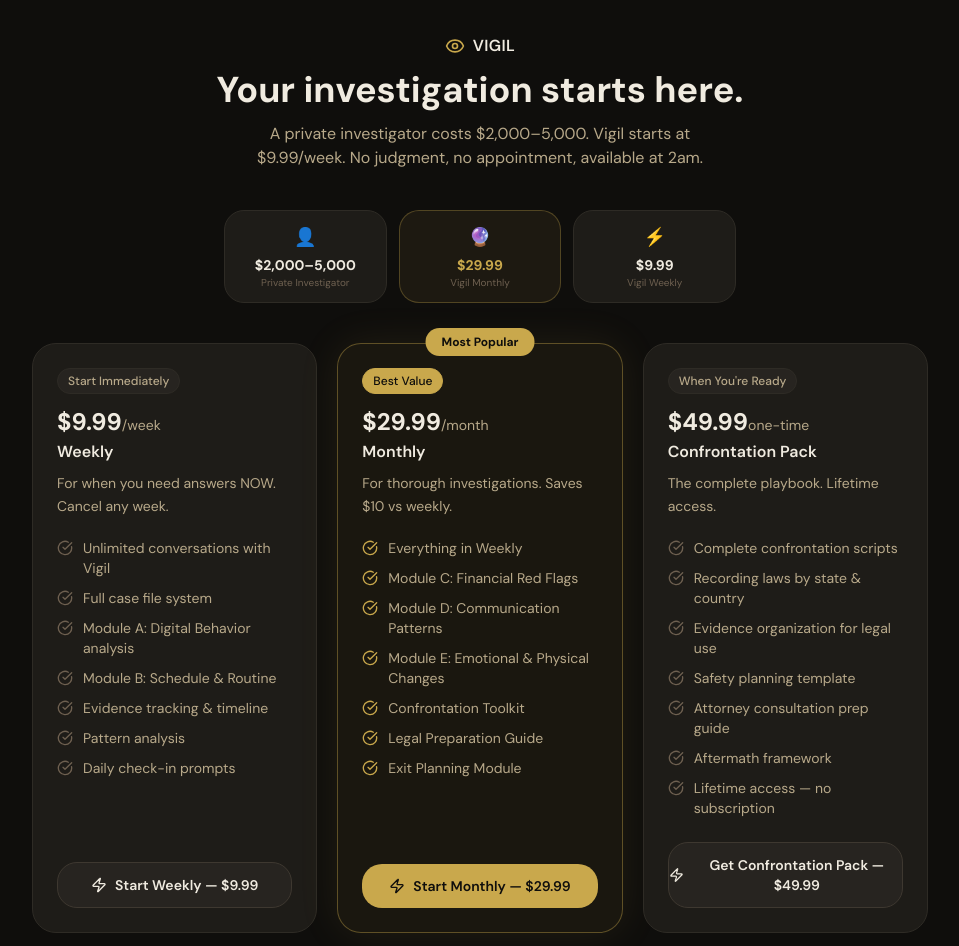
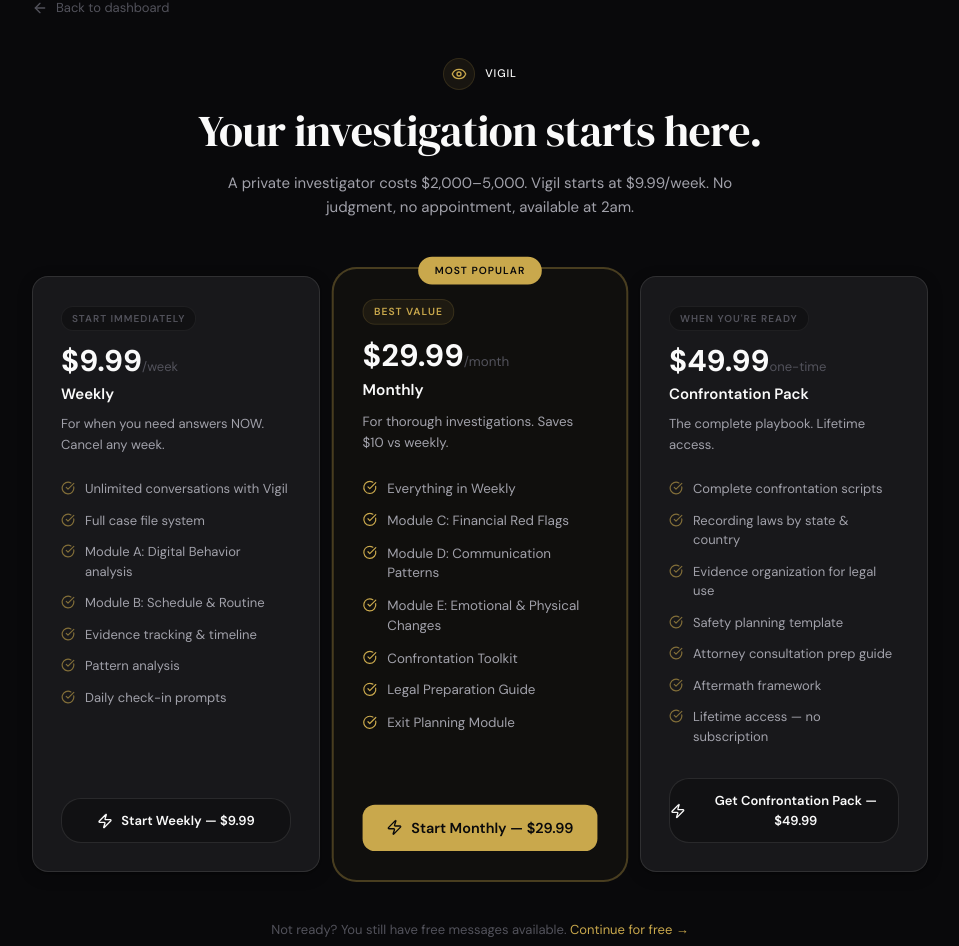
Before and after one commit to satoshi891102/catch-agent, a Next.js app: page /pricing in a window 1280 px wide. Shown: the part 66-1012 px from the top of the page, without its empty margins (160-1119 px from the left). Built offline with nearby package versions, Linux system fonts and the light colour scheme.

Commit message:
Phase 8: Pricing page redesign — CSS variables, FadeIn animations, refined typography

```diff
--- a/app/pricing/page.tsx
+++ b/app/pricing/page.tsx
@@ -1,9 +1,25 @@
 'use client'
 
-import { useState } from 'react'
+import { useState, useRef } from 'react'
 import Link from 'next/link'
-import { motion } from 'framer-motion'
+import { motion, useInView } from 'framer-motion'
 import { CheckCircle, Eye, ArrowLeft, Shield, Lock, Zap, Star } from 'lucide-react'
+
+function FadeIn({ children, className = '', delay = 0 }: { children: React.ReactNode; className?: string; delay?: number }) {
+  const ref = useRef(null)
+  const isInView = useInView(ref, { once: true, margin: '-40px' })
+  return (
+    <motion.div
+      ref={ref}
+      initial={{ opacity: 0, y: 20 }}
+      animate={isInView ? { opacity: 1, y: 0 } : { opacity: 0, y: 20 }}
+      transition={{ duration: 0.5, delay, ease: [0.25, 0.4, 0.25, 1] }}
+      className={className}
+    >
+      {children}
+    </motion.div>
+  )
+}
 
 const plans = [
   {
@@ -12,7 +28,6 @@
     price: 9.99,
     period: '/week',
     badge: 'Start Immediately',
-    badgeColor: 'text-[#b8a98a] bg-[#272420] border-[#2e2b25]',
     description: 'For when you need answers NOW. Cancel any week.',
     features: [
       'Unlimited conversations with Vigil',
@@ -32,7 +47,6 @@
     price: 29.99,
     period: '/month',
     badge: 'Best Value',
-    badgeColor: 'text-[#0f0e0c] bg-[#c9a84c] border-[#c9a84c]',
     description: 'For thorough investigations. Saves $10 vs weekly.',
     features: [
       'Everything in Weekly',
@@ -52,7 +66,6 @@
     price: 49.99,
     period: 'one-time',
     badge: 'When You\'re Ready',
-    badgeColor: 'text-[#b8a98a] bg-[#272420] border-[#2e2b25]',
     description: 'The complete playbook. Lifetime access.',
     features: [
       'Complete confrontation scripts',
@@ -108,117 +121,95 @@
   }
 
   return (
-    <div className="min-h-screen bg-[#0f0e0c] px-4 py-12">
+    <div className="min-h-screen bg-[var(--bg-primary)] px-6 py-16">
       <div className="max-w-4xl mx-auto">
 
-        {/* Back link */}
         <Link
           href="/demo"
-          className="inline-flex items-center gap-2 text-sm text-[#6e6050] hover:text-[#b8a98a] mb-8 transition-colors"
+          className="inline-flex items-center gap-2 text-[13px] text-[var(--text-muted)] hover:text-[var(--text-secondary)] mb-10 transition-colors"
         >
           <ArrowLeft className="w-4 h-4" />
           Back to dashboard
         </Link>
 
-        {/* Header */}
         <motion.div
           initial={{ opacity: 0, y: 20 }}
           animate={{ opacity: 1, y: 0 }}
-          className="text-center mb-10"
+          className="text-center mb-14"
         >
-          <div className="flex items-center justify-center gap-2 mb-3">
-            <Eye className="w-5 h-5 text-[#c9a84c]" />
-            <span className="font-semibold text-[#f0ebe0] tracking-wide">VIGIL</span>
+          <div className="flex items-center justify-center gap-2.5 mb-4">
+            <div className="w-8 h-8 rounded-lg bg-[var(--vigil-gold)]/8 border border-[var(--vigil-gold)]/15 flex items-center justify-center">
+              <Eye className="w-4 h-4 text-[var(--vigil-gold)]" />
             </div>
-          <h1 className="text-3xl sm:text-4xl font-bold text-[#f0ebe0] mb-3">
+            <span className="label-sm text-[var(--text-primary)] tracking-[0.15em]">VIGIL</span>
+          </div>
+          <h1 className="display-lg text-[var(--text-primary)] mb-4">
             Your investigation starts here.
           </h1>
-          <p className="text-[#b8a98a] max-w-lg mx-auto">
+          <p className="text-[15px] text-[var(--text-secondary)] max-w-lg mx-auto leading-relaxed">
             A private investigator costs $2,000–5,000. Vigil starts at $9.99/week.
             No judgment, no appointment, available at 2am.
           </p>
         </motion.div>
 
         {error && (
-          <div className="max-w-lg mx-auto mb-6 p-4 bg-red-500/10 border border-red-500/20 rounded-xl">
-            <p className="text-sm text-red-400 text-center">{error}</p>
+          <div className="max-w-lg mx-auto mb-8 p-4 bg-red-500/8 border border-red-500/15 rounded-xl">
+            <p className="text-[13px] text-red-400 text-center">{error}</p>
           </div>
         )}
 
-        {/* Comparison */}
-        <div className="grid grid-cols-3 gap-3 max-w-lg mx-auto mb-10 text-center">
-          {[
-            { label: 'Private Investigator', cost: '$2,000–5,000', icon: '👤' },
-            { label: 'Vigil Monthly', cost: '$29.99', icon: '🔮', highlight: true },
-            { label: 'Vigil Weekly', cost: '$9.99', icon: '⚡' },
-          ].map((item, i) => (
+        {/* Plans */}
+        <div className="grid grid-cols-1 md:grid-cols-3 gap-4 mb-12">
+          {plans.map((plan, i) => (
+            <FadeIn key={plan.id} delay={i * 0.08}>
               <div
-              key={i}
-              className={`p-3 rounded-xl border text-center ${
-                item.highlight
-                  ? 'bg-[#c9a84c]/8 border-[#c9a84c]/30'
-                  : 'bg-[#1e1c18] border-[#2e2b25]'
-              }`}
-            >
-              <div className="text-lg mb-1">{item.icon}</div>
-              <div className={`text-sm font-bold ${item.highlight ? 'text-[#c9a84c]' : 'text-[#f0ebe0]'}`}>
-                {item.cost}
-              </div>
-              <div className="text-[10px] text-[#6e6050]">{item.label}</div>
-            </div>
-          ))}
-        </div>
-
-        {/* Plans */}
-        <div className="grid grid-cols-1 md:grid-cols-3 gap-5 mb-10">
-          {plans.map((plan, i) => (
-            <motion.div
-              key={plan.id}
-              initial={{ opacity: 0, y: 24 }}
-              animate={{ opacity: 1, y: 0 }}
-              transition={{ delay: i * 0.1 }}
-              className={`relative flex flex-col p-6 rounded-2xl border ${
+                className={`relative flex flex-col p-7 rounded-2xl border h-full ${
                   plan.highlighted
-                  ? 'bg-[#c9a84c]/6 border-[#c9a84c]/40 shadow-[0_0_40px_rgba(201,168,76,0.1)]'
-                  : 'bg-[#1e1c18] border-[#2e2b25]'
+                    ? 'bg-[var(--vigil-gold)]/[0.04] border-2 border-[var(--vigil-gold)]/30 shadow-glow md:scale-[1.03]'
+                    : 'vigil-card'
                 }`}
               >
                 {plan.highlighted && (
-                <div className="absolute -top-4 left-1/2 -translate-x-1/2 bg-[#c9a84c] text-[#0f0e0c] text-xs font-bold px-4 py-1.5 rounded-full">
-                  Most Popular
+                  <div className="absolute -top-3 left-1/2 -translate-x-1/2 bg-[var(--vigil-gold)] text-[var(--bg-primary)] label-xs px-4 py-1.5 rounded-full">
+                    MOST POPULAR
                   </div>
                 )}
 
-              <div className="mb-5">
-                <span className={`inline-block text-xs font-medium px-2.5 py-1 rounded-full border mb-3 ${plan.badgeColor}`}>
+                <div className="mb-6">
+                  <span className={`inline-block label-xs px-2.5 py-1 rounded-md border mb-3 ${
+                    plan.highlighted
+                      ? 'text-[var(--vigil-gold)] bg-[var(--vigil-gold)]/8 border-[var(--vigil-gold)]/15'
+                      : 'text-[var(--text-muted)] bg-[var(--bg-elevated)] border-[var(--border-subtle)]'
+                  }`}>
                     {plan.badge}
                   </span>
-                <div className="text-2xl font-bold text-[#f0ebe0]">
+                  <div className="text-3xl font-bold text-[var(--text-primary)]">
                     ${plan.price}
-                  <span className="text-sm font-normal text-[#b8a98a]">{plan.period}</span>
+                    <span className="text-[13px] font-normal text-[var(--text-muted)]">{plan.period}</span>
                   </div>
-                <div className="text-base font-semibold text-[#f0ebe0] mt-0.5">{plan.name}</div>
-                <p className="text-sm text-[#b8a98a] mt-2 leading-relaxed">{plan.description}</p>
+                  <div className="text-[15px] font-semibold text-[var(--text-primary)] mt-1">{plan.name}</div>
+                  <p className="text-[13px] text-[var(--text-secondary)] mt-2 leading-relaxed">{plan.description}</p>
                 </div>
 
-              <ul className="space-y-2.5 mb-6 flex-1">
+                <ul className="space-y-3 mb-8 flex-1">
                   {plan.features.map((feature, j) => (
-                  <li key={j} className="flex items-start gap-2.5 text-sm">
-                    <CheckCircle className={`w-4 h-4 mt-0.5 shrink-0 ${
-                      plan.highlighted ? 'text-[#c9a84c]' : 'text-[#6e6050]'
+                    <li key={j} className="flex items-start gap-2.5 text-[13px]">
+                      <CheckCircle className={`w-3.5 h-3.5 mt-0.5 shrink-0 ${
+                        plan.highlighted ? 'text-[var(--vigil-gold)]' : 'text-[var(--vigil-gold)]/60'
                       }`} />
-                    <span className="text-[#b8a98a]">{feature}</span>
+                      <span className="text-[var(--text-secondary)]">{feature}</span>
                     </li>
                   ))}
                 </ul>
 
-              <button
+                <motion.button
+                  whileTap={{ scale: 0.97 }}
                   onClick={() => handleCheckout(plan.id)}
                   disabled={loading === plan.id}
-                className={`w-full py-3 rounded-xl font-semibold text-sm transition-all disabled:opacity-60 flex items-center justify-center gap-2 ${
+                  className={`w-full py-3 rounded-xl font-semibold text-[13px] transition-all disabled:opacity-60 flex items-center justify-center gap-2 ${
                     plan.highlighted
-                    ? 'bg-[#c9a84c] text-[#0f0e0c] hover:bg-[#e0c070] hover:shadow-[0_0_20px_rgba(201,168,76,0.3)]'
-                    : 'bg-[#272420] border border-[#3e3830] text-[#f0ebe0] hover:bg-[#2e2b25]'
+                      ? 'btn-gold'
+                      : 'bg-[var(--bg-elevated)] border border-[var(--border-default)] text-[var(--text-primary)] hover:border-[var(--border-strong)]'
                   }`}
                 >
                   {loading === plan.id ? (
@@ -229,16 +220,17 @@
                       {plan.cta}
                     </>
                   )}
-              </button>
-            </motion.div>
+                </motion.button>
+              </div>
+            </FadeIn>
           ))}
         </div>
 
         {/* Free tier reminder */}
-        <div className="max-w-lg mx-auto text-center mb-10">
-          <p className="text-sm text-[#6e6050]">
+        <div className="max-w-lg mx-auto text-center mb-12">
+          <p className="text-[13px] text-[var(--text-muted)]">
             Not ready? You still have free messages available.{' '}
-            <Link href="/demo/chat" className="text-[#c9a84c] hover:text-[#e0c070]">
+            <Link href="/demo/chat" className="text-[var(--vigil-gold)] hover:text-[var(--vigil-gold-light)] transition-colors">
               Continue for free →
             </Link>
           </p>
@@ -252,16 +244,16 @@
             { icon: <Eye className="w-4 h-4" />, title: '100% private', desc: 'Your data is yours' },
             { icon: <Star className="w-4 h-4" />, title: 'Instant access', desc: 'Start right away' },
           ].map((item, i) => (
-            <div key={i} className="flex flex-col items-center gap-1 p-3 bg-[#1e1c18] border border-[#2e2b25] rounded-xl text-center">
-              <div className="text-[#c9a84c]">{item.icon}</div>
-              <div className="text-xs font-medium text-[#f0ebe0]">{item.title}</div>
-              <div className="text-[10px] text-[#6e6050]">{item.desc}</div>
+            <div key={i} className="vigil-card flex flex-col items-center gap-1.5 p-5 text-center">
+              <div className="text-[var(--vigil-gold)]">{item.icon}</div>
+              <div className="text-[12px] font-medium text-[var(--text-primary)]">{item.title}</div>
+              <div className="text-[11px] text-[var(--text-muted)]">{item.desc}</div>
             </div>
           ))}
         </div>
 
-        <p className="text-center text-xs text-[#6e6050] mt-8 max-w-md mx-auto">
-          By subscribing, you agree to our <Link href="/terms" className="text-[#c9a84c] hover:underline">Terms of Service</Link> and <Link href="/privacy" className="text-[#c9a84c] hover:underline">Privacy Policy</Link>. Vigil provides guidance only — not legal, medical, or professional investigative advice.
+        <p className="text-center text-[11px] text-[var(--text-muted)] mt-10 max-w-md mx-auto leading-relaxed">
+          By subscribing, you agree to our <Link href="/terms" className="text-[var(--vigil-gold)] hover:underline">Terms of Service</Link> and <Link href="/privacy" className="text-[var(--vigil-gold)] hover:underline">Privacy Policy</Link>. Vigil provides guidance only — not legal, medical, or professional investigative advice.
         </p>
       </div>
     </div>
```
Lines whose indentation alone changed are shown as unchanged.
